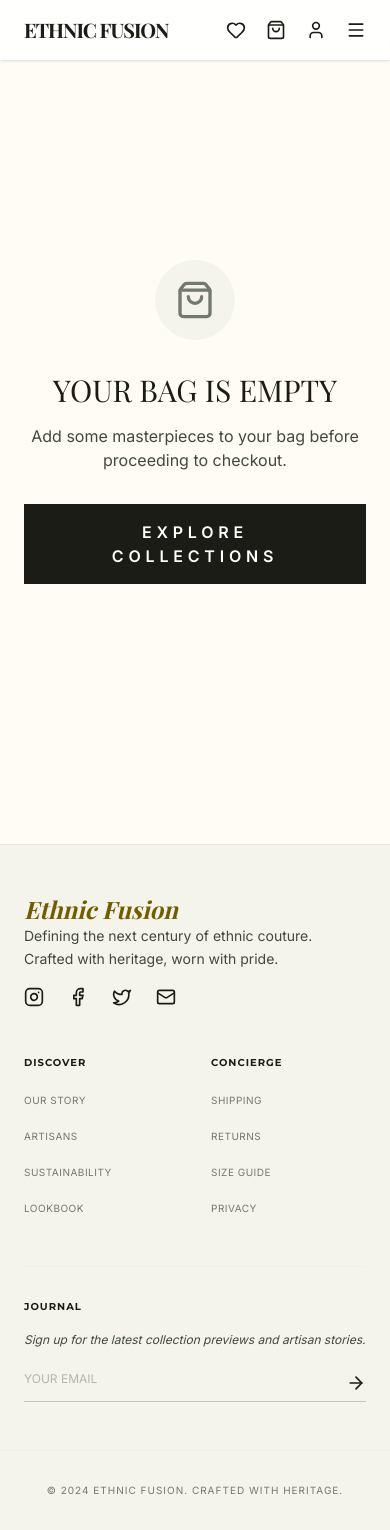
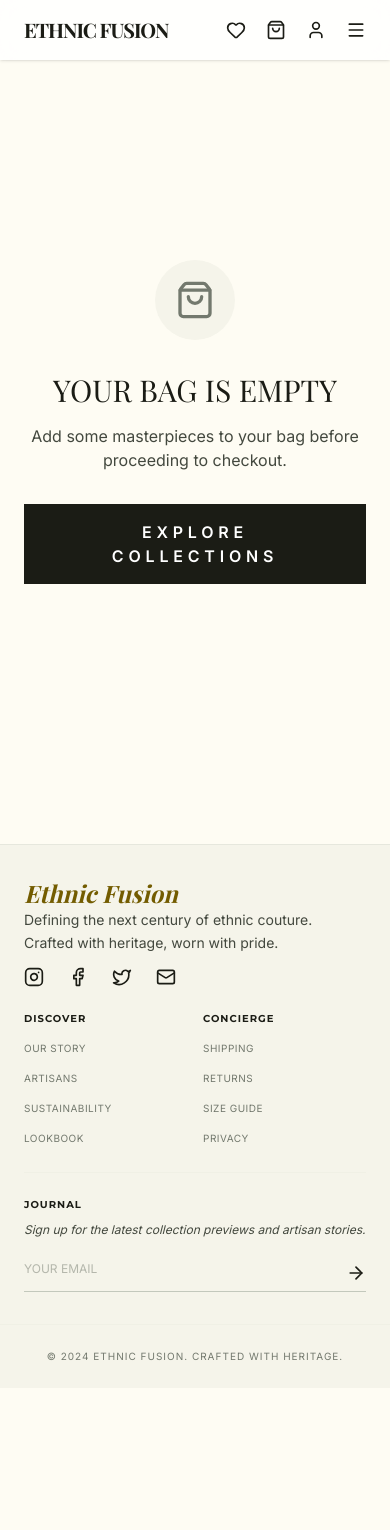
Before and after one commit to 12vaibhav/Ethnic-Fusion, a React (Vite) app: page /checkout in a window 390 px wide. After the commit the page ends 1388 px from the top, so only its background shows below. Built offline with nearby package versions, Linux system fonts and the light colour scheme; a web font is replaced by a local one.

Commit message:
style: reduce vertical spacing in footer on mobile

```diff
--- a/src/components/Footer.tsx
+++ b/src/components/Footer.tsx
@@ -12,10 +12,10 @@ export default function Footer() {
   };
 
   return (
-    <footer className="bg-surface-container-low pt-12 pb-8 border-t border-outline-variant/30" aria-label="Site Footer">
-      <div className="max-w-7xl mx-auto px-6 md:px-12 flex flex-col md:grid md:grid-cols-4 gap-12 md:gap-10">
+    <footer className="bg-surface-container-low pt-8 pb-6 md:pt-12 md:pb-8 border-t border-outline-variant/30" aria-label="Site Footer">
+      <div className="max-w-7xl mx-auto px-6 md:px-12 flex flex-col md:grid md:grid-cols-4 gap-6 md:gap-10">
         {/* Brand Section */}
-        <div className="space-y-4 md:space-y-6">
+        <div className="space-y-3 md:space-y-6">
           <Link
             to="/"
             className="font-headline text-2xl md:text-xl font-bold text-tertiary italic focus-visible:outline-2 focus-visible:outline-offset-4 focus-visible:outline-tertiary"
@@ -43,10 +43,10 @@ export default function Footer() {
         </div>
 
         {/* Links Grid - 2 columns on mobile */}
-        <div className="grid grid-cols-2 md:col-span-2 md:grid-cols-2 gap-8 md:gap-10">
+        <div className="grid grid-cols-2 md:col-span-2 md:grid-cols-2 gap-4 md:gap-10">
           <div>
-            <h5 className="font-label text-[10px] md:text-xs font-bold uppercase tracking-widest text-primary mb-4 md:mb-6">Discover</h5>
-            <ul className="space-y-3 md:space-y-2">
+            <h5 className="font-label text-[10px] md:text-xs font-bold uppercase tracking-widest text-primary mb-2 md:mb-6">Discover</h5>
+            <ul className="space-y-1.5 md:space-y-2">
               {['Our Story', 'Artisans', 'Sustainability', 'Lookbook'].map((item) => (
                 <li key={item}>
                   <Link
@@ -61,8 +61,8 @@ export default function Footer() {
           </div>
 
           <div>
-            <h5 className="font-label text-[10px] md:text-xs font-bold uppercase tracking-widest text-primary mb-4 md:mb-6">Concierge</h5>
-            <ul className="space-y-3 md:space-y-2">
+            <h5 className="font-label text-[10px] md:text-xs font-bold uppercase tracking-widest text-primary mb-2 md:mb-6">Concierge</h5>
+            <ul className="space-y-1.5 md:space-y-2">
               {['Shipping', 'Returns', 'Size Guide', 'Privacy'].map((item) => (
                 <li key={item}>
                   <Link
@@ -78,8 +78,8 @@ export default function Footer() {
         </div>
 
         {/* Newsletter Section */}
-        <div className="border-t border-outline-variant/10 md:border-none pt-8 md:pt-0">
-          <h5 className="font-label text-[10px] md:text-xs font-bold uppercase tracking-widest text-primary mb-4 md:mb-6">Journal</h5>
+        <div className="border-t border-outline-variant/10 md:border-none pt-6 md:pt-0">
+          <h5 className="font-label text-[10px] md:text-xs font-bold uppercase tracking-widest text-primary mb-2 md:mb-6">Journal</h5>
           <div className="space-y-4">
             <p className="font-body text-xs text-on-surface-variant italic leading-relaxed">Sign up for the latest collection previews and artisan stories.</p>
             <form onSubmit={handleSubscribe} className="relative border-b border-outline-variant pb-3">
@@ -103,7 +103,7 @@ export default function Footer() {
         </div>
       </div>
 
-      <div className="mt-12 text-center border-t border-outline-variant/10 pt-8">
+      <div className="mt-8 md:mt-12 text-center border-t border-outline-variant/10 pt-6 md:pt-8">
         <p className="font-body text-[10px] uppercase tracking-widest text-outline">
           © 2024 Ethnic Fusion. Crafted with Heritage.
         </p>
```
